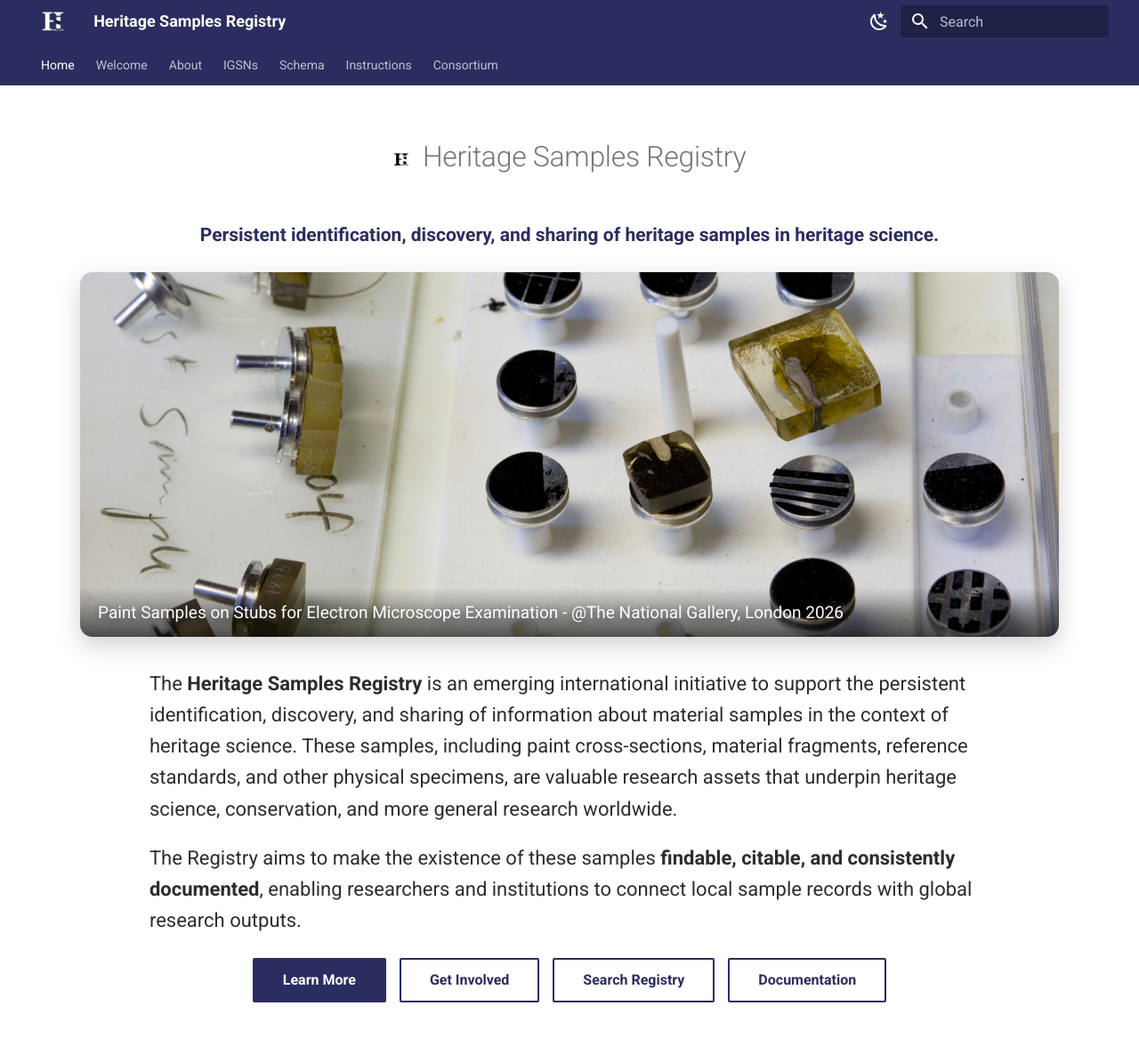
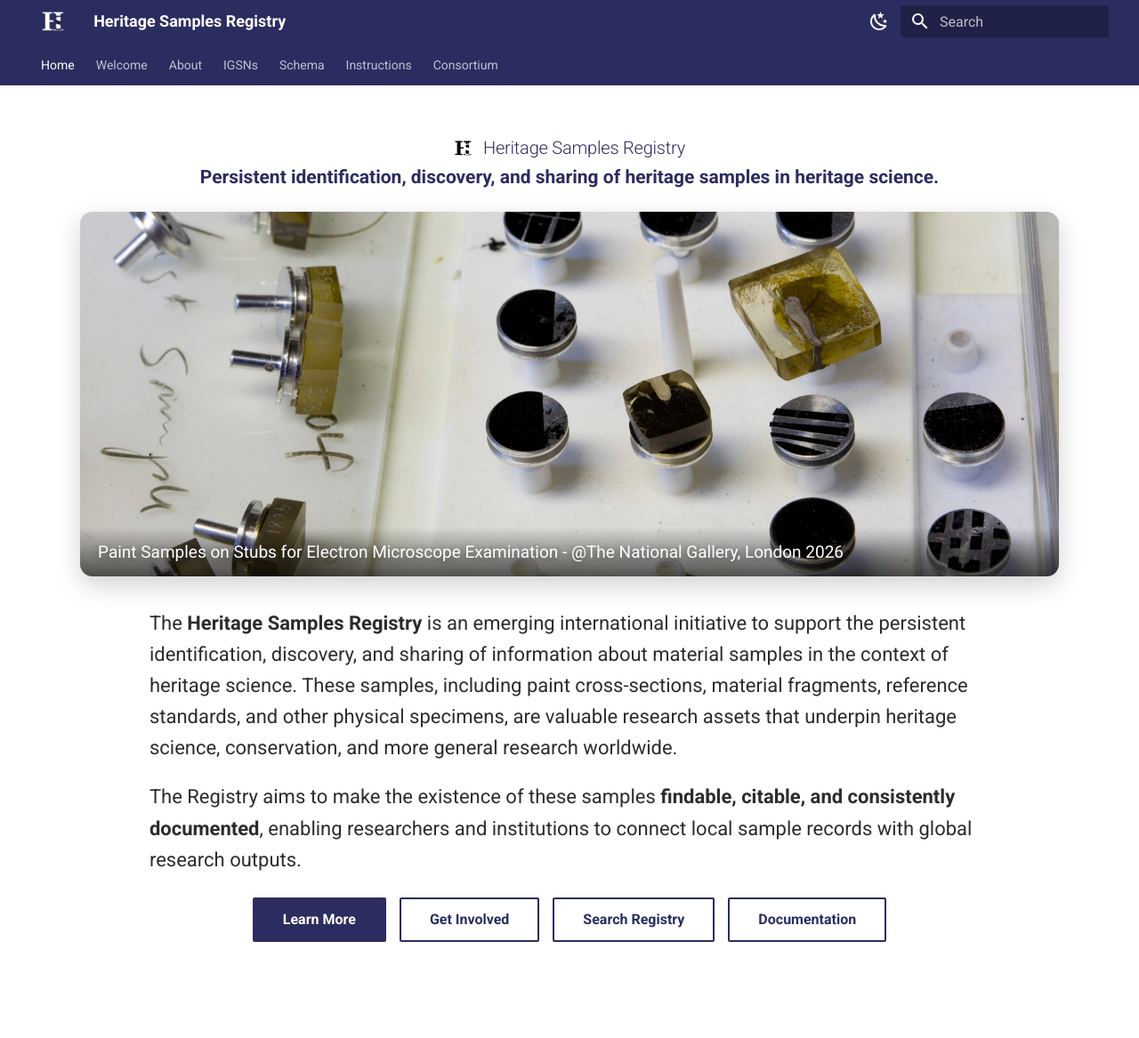
Before and after one commit to HeritageSamples/heritagesamples.org, an MkDocs documentation site: the page built from docs/index.md, in a window 1280 px wide. Shown: the whole page at 89% size. Built offline with MkDocs 1.6.1 and Material for MkDocs 9.7.7, drawn with Linux system fonts in a browser that asks for light colours; after the commit the page ends 1099 px from its top, so only the background shows below that.

Commit message:
updating landing page formatting v3

```diff
--- a/overrides/home.html
+++ b/overrides/home.html
@@ -36,57 +36,58 @@
   margin: 0 auto;
 }
 
-/* =========
-   Title + logo + tagline (single logo element that swaps per theme)
-   ========= */
+/* ===== Title: logo + H1 on one line, tagline below both ===== */
+
 .hs-title{
   width: 100%;
   margin: 0 auto 1rem;
+  text-align: center;
 }
 
+/* Row holds logo + H1, and controls scaling */
 .hs-title-row{
-  display: flex;
-  align-items: baseline;
-  gap: 0.75rem;
-  justify-content: center;
+  display: inline-flex;         /* shrink-wrap row, keeps it tidy */
+  align-items: center;
+  gap: 0.6em;
+  font-size: 1.25em;            /* your preferred scale */
+  margin-bottom: 0.25em;        /* your preferred spacing to tagline */
+  line-height: 1.05;
 }
 
-/* Single logo box uses background-image (no double image / no gaps) */
+/* Override Material's .md-typeset h1 { font-size: 2em } by inheriting */
+.md-typeset .hs-title-h1{
+  margin: 0;
+  font-size: inherit !important; /* ensures row controls the size */
+  line-height: inherit;
+  color: var(--md-primary-fg-color);
+}
+
+/* One logo element; size follows the row */
 .hs-logo{
   display: inline-block;
-  width: 1.15em;
-  height: 1.15em;
-  flex: 0 0 auto;
+  width: 1.05em;
+  height: 1.05em;
   background-repeat: no-repeat;
   background-position: center;
   background-size: contain;
-  transform: translateY(0.08em);
-  background-image: url("{{ 'images/hs-logo.svg' | url }}"); /* light scheme logo */
+  background-image: url("{{ 'images/hs-logo.svg' | url }}"); /* light */
 }
 
-/* Dark scheme swap (you confirmed "slate") */
-html[data-md-color-scheme="slate"] .hs-logo{
-  background-image: url("{{ 'images/hs-logo-light.svg' | url }}");
+/* Your scheme attribute is on <body>, so select body */
+body[data-md-color-scheme="slate"] .hs-logo{
+  background-image: url("{{ 'images/hs-logo-light.svg' | url }}"); /* dark */
 }
 
-/* H1: smooth scaling */
-.hs-title-h1{
-  margin: 0;
-  line-height: 1.05;
-  color: var(--md-primary-fg-color);
-  font-size: clamp(2.1rem, 3.4vw, 3.5rem);
-}
-
-/* Tagline below logo+title, bold and same colour as title */
+/* Tagline below logo+title */
 .hs-tagline{
-  margin: .5rem auto 0;
+  margin: 0 auto;
   max-width: 70ch;
   font-weight: 700;
   color: var(--md-primary-fg-color);
-  font-size: clamp(1.05rem, 1.3vw, 1.2rem);
-  opacity: 1;
-  text-align: center;
+  font-size: 1.05rem;
+  line-height: 1.35;
 }
+
 
 /* =========
    Rotating banner
```
